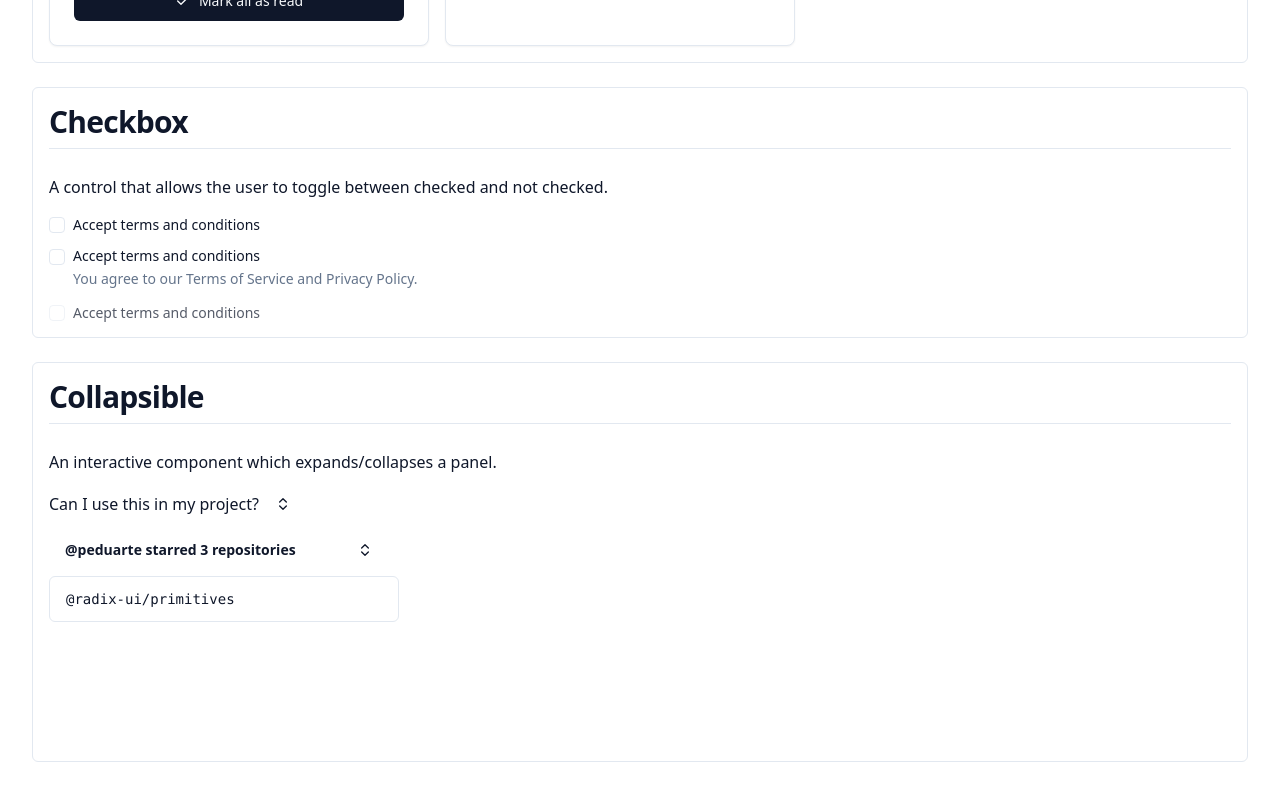
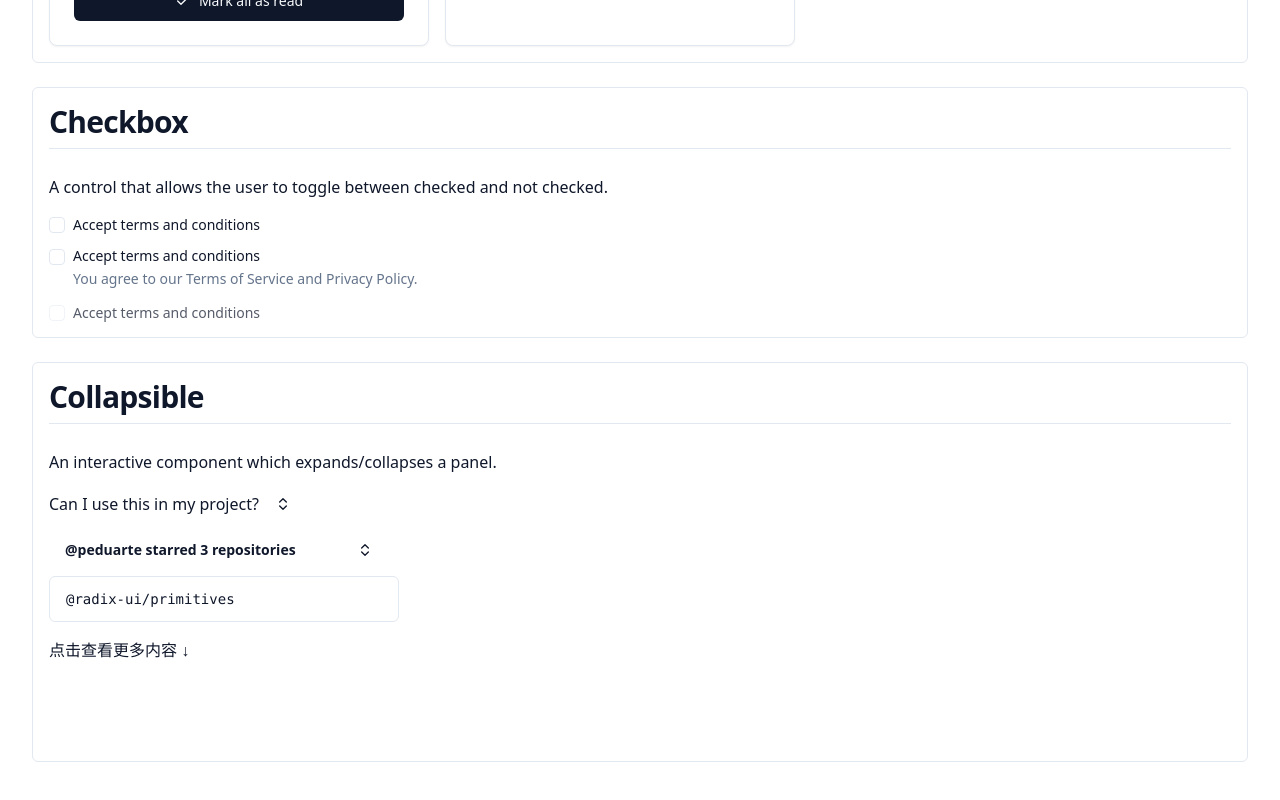
Before and after one commit to clifflee365/shadcn-ui-demo, a Next.js app: page / in a window 1280 px wide. Shown: the part 4006-4806 px from the top of the page. Built offline with nearby package versions, Linux system fonts and the light colour scheme.

Commit message:
feat: add Collapsible custom text

```diff
--- a/components/CollapsibleDemo.tsx
+++ b/components/CollapsibleDemo.tsx
@@ -52,6 +52,15 @@ export function CollapsibleDemo() {
           </div>
         </CollapsibleContent>
       </Collapsible>
+
+      <Collapsible>
+        <CollapsibleTrigger>
+          点击查看更多内容 ↓
+        </CollapsibleTrigger>
+        <CollapsibleContent>
+        壹贰叁肆伍陆柒捌玖拾壹贰叁肆伍陆柒捌玖拾壹贰叁肆伍陆柒捌玖拾壹贰叁肆伍陆柒捌玖拾
+        </CollapsibleContent>
+      </Collapsible>
     </div>
   )
 }
```
